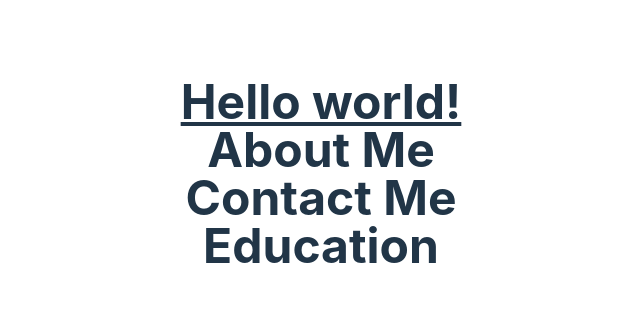
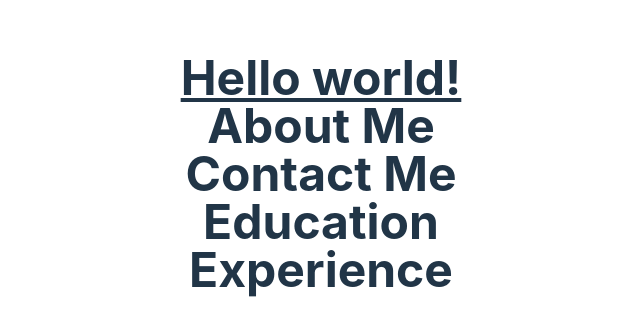
Before and after one commit to DiandreMiller/resume, a React (Vite) app: page / in a window 1280 px wide. Shown: the part 226-562 px from the top of the page, without its empty margins (319-959 px from the left). Built offline with nearby package versions, Linux system fonts and the light colour scheme.

Commit message:
feature: experience connects

```diff
--- a/Components/Experience.tsx
+++ b/Components/Experience.tsx
@@ -4,7 +4,7 @@ const Experience = () => {
 
     return (
         <div>
-
+            <h4 className="text-5xl font-bold">Experience</h4>
         </div>
     )
 
--- a/src/App.tsx
+++ b/src/App.tsx
@@ -22,6 +22,7 @@ function App() {
         <AboutMe />
         <ContactMe />
         <Education />
+        <Experience />
       </div>
 
     </>
```
